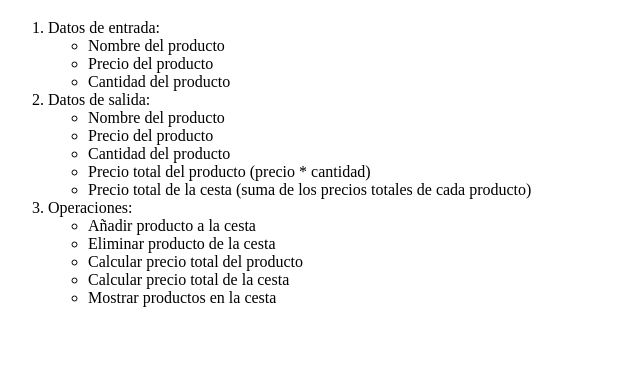
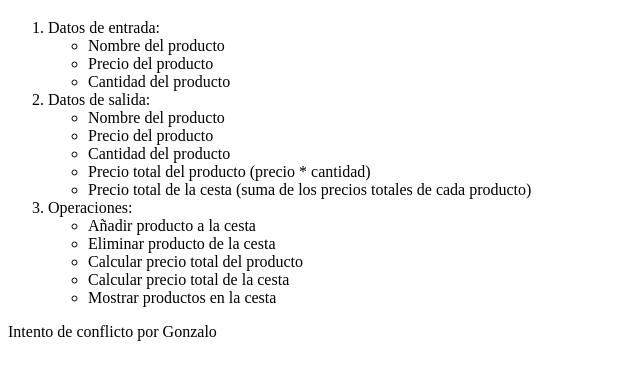
Before and after one commit to Raquelmc95/Cliente, a plain HTML site: page index.html in a window 1280 px wide. Shown: the part 61-440 px from the top of the page, without its empty margins (0-640 px from the left). Drawn offline with Linux system fonts and the light colour scheme.

Commit message:
Intento de conflicto.html

```diff
--- a/index.html
+++ b/index.html
@@ -31,5 +31,6 @@
             <li>Mostrar productos en la cesta</li>
         </ul>
     </ol>
+    <p>Intento de conflicto por Gonzalo</p>
 </body>
 </html>
```
